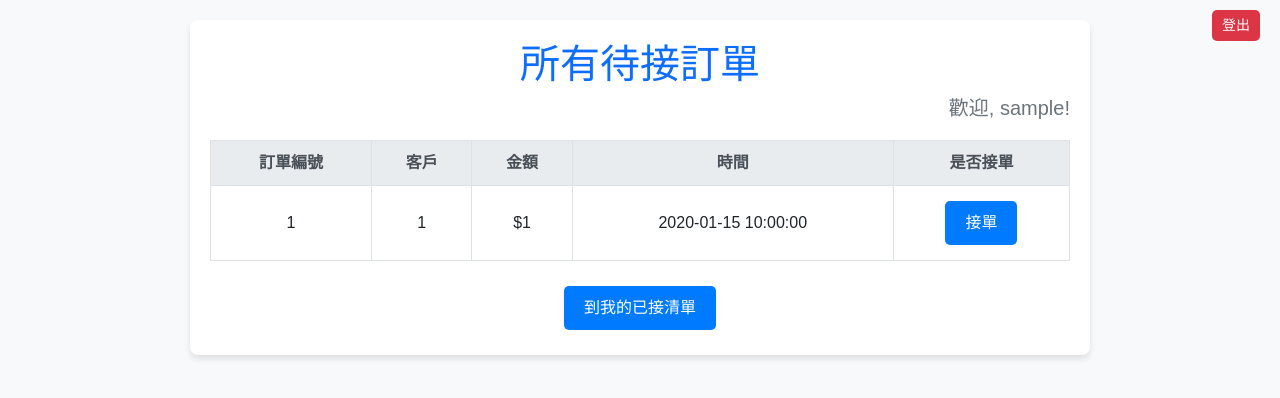
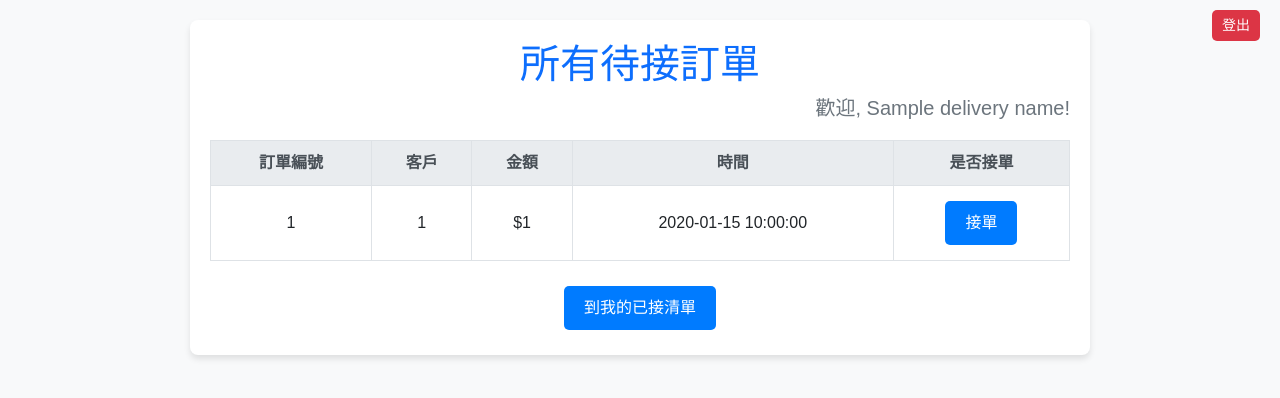
Before and after one commit to tzuuuuuu/team6, a Flask app: template templates/allorders.html in a window 1280 px wide. Shown: the top 398 px of the page. Run offline with Flask 3, Linux system fonts and the light colour scheme; the template is opened without the code that fills it: most values are stand-ins (such as "Sample title", 1, 10 or a date in 2020).

Commit message:
修改小哥界面中無法顯示名字的bug

```diff
--- a/app.py
+++ b/app.py
@@ -139,7 +139,8 @@ def all_orders():
     if session.get('role') != 'delivery':
         return redirect('/')
     data = DB.getDeliveryOrderList()
-    return render_template('allorders.html', data=data)
+    delivery_name = session.get('username')  # 從 session 中獲取名稱
+    return render_template('allorders.html', data=data, delivery_name=delivery_name)
 
 # 顧客主頁
 @app.route('/customer')
--- a/templates/allorders.html
+++ b/templates/allorders.html
@@ -88,7 +88,7 @@
         <h1 class="text-primary text-center">所有待接訂單</h1>
 
         <!-- 歡迎訊息 -->
-        <h5 class="text-end text-secondary">歡迎, {{ username }}!</h5>
+        <h5 class="text-end text-secondary">歡迎, {{ delivery_name }}!</h5>
 
         <!-- 提示訊息 -->
         {% if message %}
```
